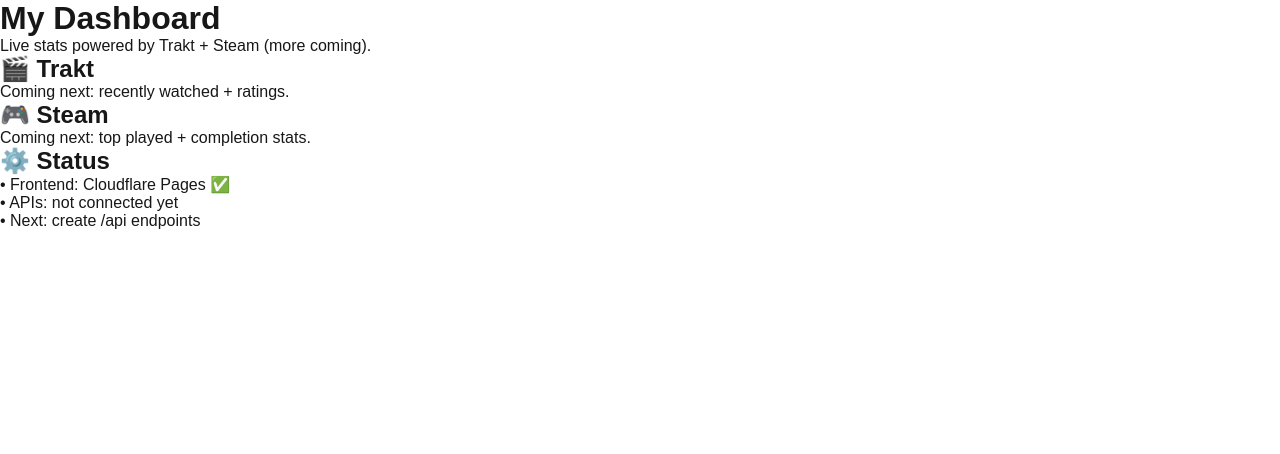
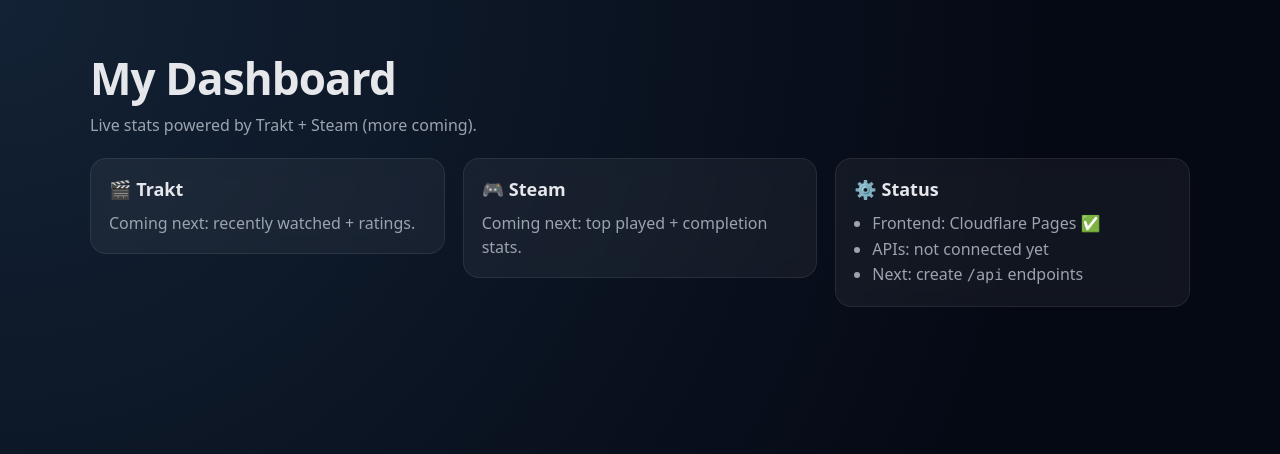
Before and after one commit to armand-abasllari/dashboard-ui, a Next.js app: page / in a window 1280 px wide. Shown: the top 454 px of the page. Built offline with nearby package versions, Linux system fonts and the light colour scheme.

Commit message:
Refactor Home component layout and styling for improved structure and modularity

```diff
--- a/src/app/globals.css
+++ b/src/app/globals.css
@@ -1,42 +1,84 @@
 :root {
-  --background: #ffffff;
-  --foreground: #171717;
+  --bg-main: radial-gradient(circle at top left, #132235, #050914 70%);
+  --card-bg: rgba(255, 255, 255, 0.05);
+  --border-soft: rgba(255, 255, 255, 0.08);
+  --text-main: #e5e7eb;
+  --text-muted: #9ca3af;
 }
 
-@media (prefers-color-scheme: dark) {
-  :root {
-    --background: #0a0a0a;
-    --foreground: #ededed;
-  }
+* { box-sizing: border-box; }
+html, body { height: 100%; }
+body {
+  margin: 0;
+  color: var(--text-main);
+  background: var(--bg-main);
+  font-family: system-ui, -apple-system, Segoe UI, Roboto, Arial, sans-serif;
 }
 
-html,
-body {
-  max-width: 100vw;
-  overflow-x: hidden;
+.page {
+  min-height: 100vh;
+  padding: 48px 20px;
 }
 
-body {
-  color: var(--foreground);
-  background: var(--background);
-  font-family: Arial, Helvetica, sans-serif;
-  -webkit-font-smoothing: antialiased;
-  -moz-osx-font-smoothing: grayscale;
+.container {
+  max-width: 1100px;
+  margin: 0 auto;
 }
 
-* {
-  box-sizing: border-box;
-  padding: 0;
-  margin: 0;
+.header { margin-bottom: 22px; }
+
+.title {
+  margin: 0 0 6px 0;
+  font-size: 44px;
+  letter-spacing: -0.02em;
 }
 
-a {
-  color: inherit;
-  text-decoration: none;
+.subtitle {
+  margin: 0;
+  color: var(--text-muted);
 }
 
-@media (prefers-color-scheme: dark) {
-  html {
-    color-scheme: dark;
-  }
+.grid {
+  display: grid;
+  grid-template-columns: repeat(3, minmax(0, 1fr));
+  gap: 18px;
+  align-items: start;
 }
+
+@media (max-width: 900px) {
+  .grid { grid-template-columns: 1fr; }
+}
+
+.card {
+  background: var(--card-bg);
+  border: 1px solid var(--border-soft);
+  border-radius: 16px;
+  padding: 18px 18px;
+  backdrop-filter: blur(10px);
+}
+
+.cardTitle {
+  margin: 0 0 10px 0;
+  font-size: 18px;
+  display: flex;
+  gap: 10px;
+  align-items: center;
+}
+
+.cardText {
+  margin: 0;
+  color: var(--text-muted);
+  line-height: 1.5;
+}
+
+.list {
+  margin: 0;
+  padding-left: 18px;
+  color: var(--text-muted);
+  line-height: 1.6;
+}
+
+code {
+  font-family: ui-monospace, SFMono-Regular, Menlo, Monaco, Consolas, "Liberation Mono", monospace;
+  font-size: 0.95em;
+}
--- a/src/app/page.tsx
+++ b/src/app/page.tsx
@@ -1,45 +1,32 @@
 export default function Home() {
   return (
-    <main className="min-h-screen bg-gradient-to-br from-[#0f172a] via-[#020617] to-black text-slate-100 px-8 py-16">
-      <div className="max-w-6xl mx-auto">
-        <h1 className="text-4xl font-bold mb-2">My Dashboard</h1>
-        <p className="text-slate-400 mb-10">
-          Live stats powered by Trakt + Steam (more coming).
-        </p>
+    <main className="page">
+      <div className="container">
+        <header className="header">
+          <h1 className="title">My Dashboard</h1>
+          <p className="subtitle">Live stats powered by Trakt + Steam (more coming).</p>
+        </header>
 
-        <div className="grid grid-cols-1 md:grid-cols-3 gap-6">
-          {/* Trakt */}
-          <div className="rounded-xl border border-white/10 bg-white/5 p-6 backdrop-blur">
-            <h2 className="text-lg font-semibold mb-2 flex items-center gap-2">
-              🎬 Trakt
-            </h2>
-            <p className="text-slate-400">
-              Coming next: recently watched + ratings.
-            </p>
-          </div>
+        <section className="grid">
+          <article className="card">
+            <h2 className="cardTitle">🎬 Trakt</h2>
+            <p className="cardText">Coming next: recently watched + ratings.</p>
+          </article>
 
-          {/* Steam */}
-          <div className="rounded-xl border border-white/10 bg-white/5 p-6 backdrop-blur">
-            <h2 className="text-lg font-semibold mb-2 flex items-center gap-2">
-              🎮 Steam
-            </h2>
-            <p className="text-slate-400">
-              Coming next: top played + completion stats.
-            </p>
-          </div>
+          <article className="card">
+            <h2 className="cardTitle">🎮 Steam</h2>
+            <p className="cardText">Coming next: top played + completion stats.</p>
+          </article>
 
-          {/* Status */}
-          <div className="rounded-xl border border-white/10 bg-white/5 p-6 backdrop-blur">
-            <h2 className="text-lg font-semibold mb-2 flex items-center gap-2">
-              ⚙️ Status
-            </h2>
-            <ul className="text-slate-400 space-y-1">
-              <li>• Frontend: Cloudflare Pages ✅</li>
-              <li>• APIs: not connected yet</li>
-              <li>• Next: create /api endpoints</li>
+          <article className="card">
+            <h2 className="cardTitle">⚙️ Status</h2>
+            <ul className="list">
+              <li>Frontend: Cloudflare Pages ✅</li>
+              <li>APIs: not connected yet</li>
+              <li>Next: create <code>/api</code> endpoints</li>
             </ul>
-          </div>
-        </div>
+          </article>
+        </section>
       </div>
     </main>
   );
```
